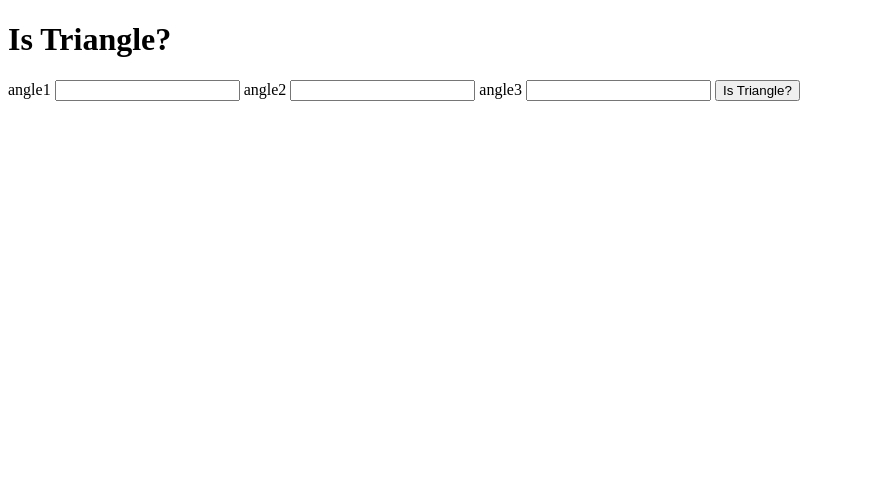
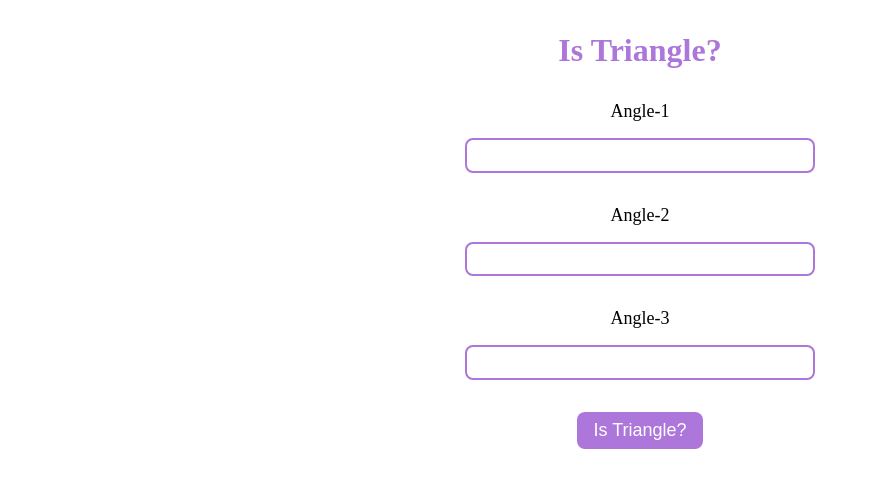
Before and after one commit to ikaran-singh/fun-with-triangles, a plain HTML site: page index.html in a window 1280 px wide. Shown: the whole page, without its empty margins (0-870 px from the left). Drawn offline with Linux system fonts and the light colour scheme.

Commit message:
isTriangle styling done

```diff
--- a/index.html
+++ b/index.html
@@ -5,17 +5,22 @@
     <meta charset="UTF-8">
     <meta http-equiv="X-UA-Compatible" content="IE=edge">
     <meta name="viewport" content="width=device-width, initial-scale=1.0">
+    <link href="styles.css" rel="stylesheet" />
     <title>Fun with Triangles</title>
 </head>
 
 <body>
     <h1>Is Triangle?</h1>
-    <label for="angle1">angle1</label>
-    <input type="number" class="angle-input" />
-    <label for="angle2">angle2</label>
-    <input type="number" class="angle-input" />
-    <label for="angle3">angle3</label>
-    <input type="number" class="angle-input" />
+    <label for="angle1">Angle-1
+        <input type="number" class="angle-input" />
+    </label>
+    <label for="angle2">Angle-2
+        <input type="number" class="angle-input" />
+    </label>
+    <label for="angle3">Angle-3
+        <input type="number" class="angle-input" />
+    </label>
+
     <button id="is-triangle-btn">Is Triangle?</button>
 
     <div id="output"></div>
--- a/styles.css
+++ b/styles.css
@@ -0,0 +1,54 @@
+* {
+  margin: 0;
+  padding: 0;
+  box-sizing: border-box;
+}
+
+:root {
+  --purple: #ac76db;
+}
+
+body {
+  text-align: center;
+  display: block;
+}
+
+h1 {
+  margin: 2rem 0 0;
+  color: var(--purple);
+}
+
+label {
+  display: block;
+  margin: 2rem 0;
+  font-size: large;
+}
+
+input {
+  display: block;
+  margin: 1rem auto;
+  border: 2px solid var(--purple);
+  border-radius: 0.5rem;
+  width: 100%;
+  max-width: 350px;
+  padding: 0.3rem;
+  font-size: large;
+}
+
+#is-triangle-btn {
+  display: block;
+  margin: auto;
+  background: transparent;
+  border: none;
+  background-color: var(--purple);
+  color: #fff;
+  border-radius: 0.5rem;
+  padding: 0.5rem 1rem;
+  font-size: large;
+}
+
+#output {
+  display: block;
+  margin: 2rem auto;
+  font-size: x-large;
+}
```
Also changed, not shown: area.html (+1 -0 lines), hypotenuse.html (+1 -0 lines), quiz.html (+1 -0 lines).
